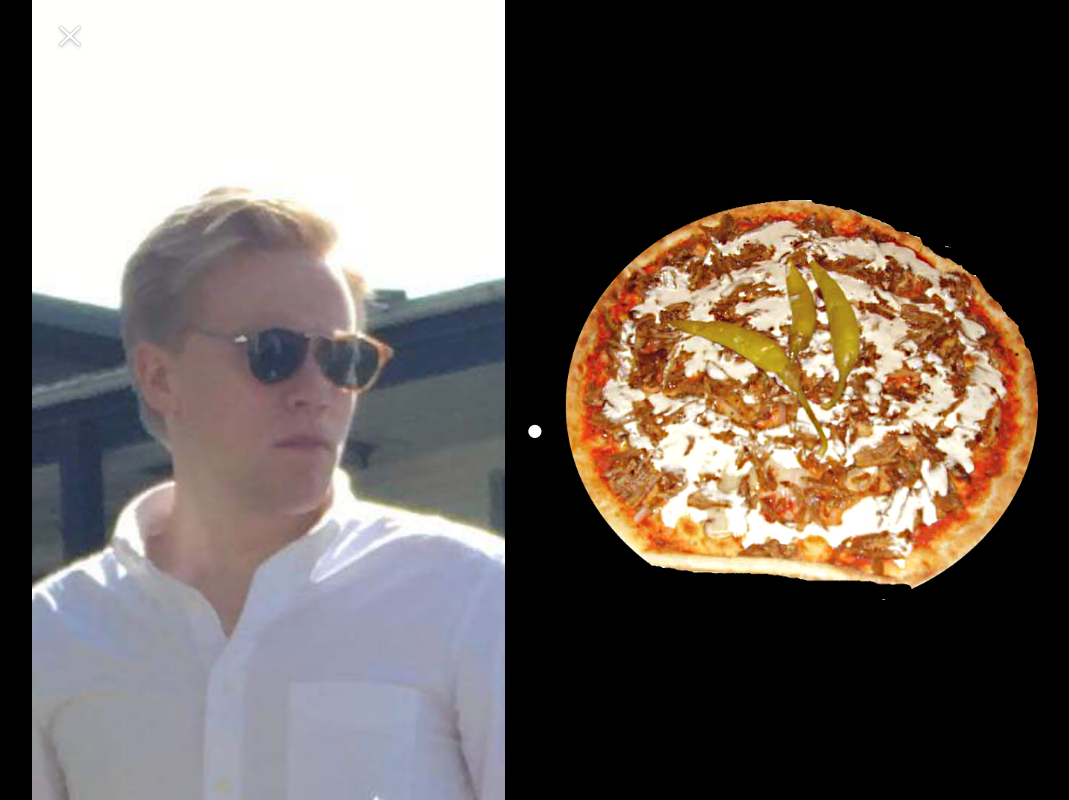
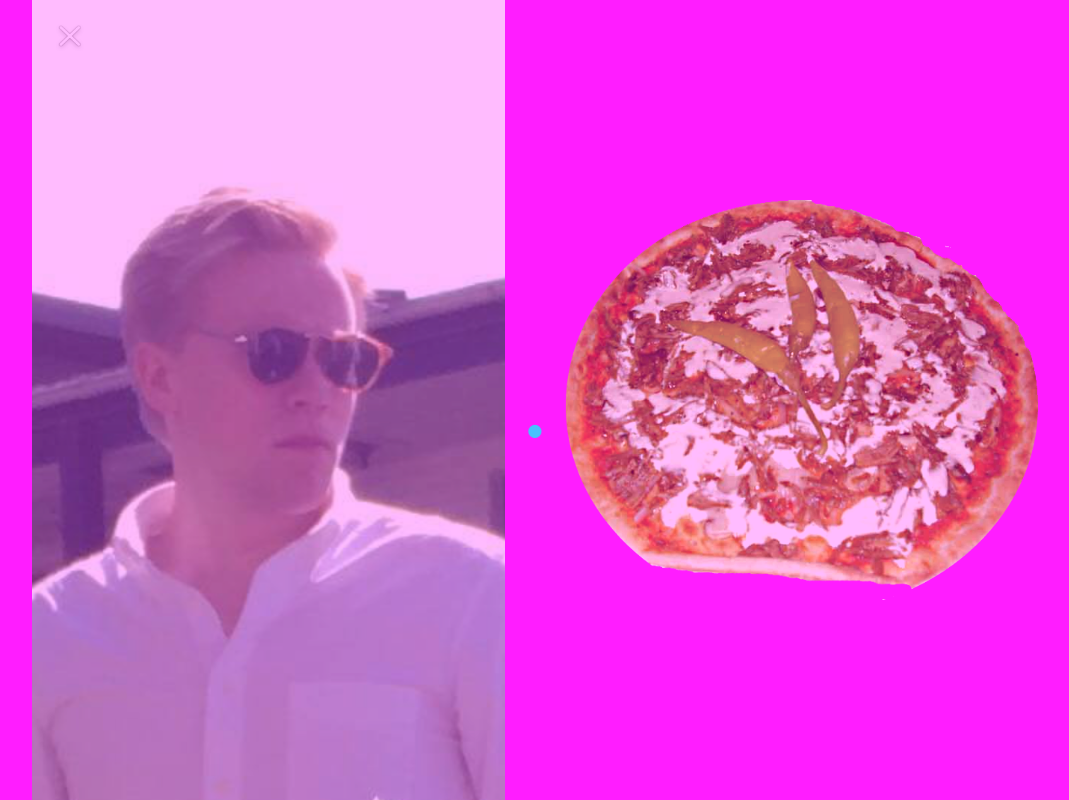
Before and after one commit to anthager/Anton.Pizza, a React (Create React App) app: page / in a window 1280 px wide. Shown: the whole page, without its empty margins (153-1222 px from the left). Built offline with nearby package versions, Linux system fonts and the light colour scheme.

Commit message:
added a algorithm for determine the ultimate backgroud color with a neural network

```diff
--- a/src/App.css
+++ b/src/App.css
@@ -6,7 +6,6 @@
   height: 100vh;
   align-content: center;
   justify-content: center;
-  background-color: black;
 }
 
 img {
@@ -14,6 +13,7 @@ img {
   justify-self: center;
   width: 100%;
   max-height: 100vh;
+  opacity: 0.7;
 }
 
 span {
@@ -21,5 +21,4 @@ span {
   justify-self: center;
   font-size: 100px;
   position: relative;
-  color: white;
 }
--- a/src/App.js
+++ b/src/App.js
@@ -1,13 +1,22 @@
 import React, { Component } from 'react';
 import './App.css';
+
+const calcColors = () => {
+  const colors = ["1","2","3","4","5","6","7","8","9","a","b","c","d","e","f"]
+  let color = ""
+  for (let i = 0; i < 6; i++) {
+    color += colors[Math.floor(Math.random() * colors.length)]
+  }
+  return color
+}
 
 class App extends Component {
   render() {
     return (
-      <div className="App">
-        <img src="anton.png" className="anton"></img>
-        <span>.</span>
-        <img src="pizza.png" className="pizza"></img>
+      <div className="App" style={{"background-color": `#${calcColors()}`}}>
+        <img src="anton.png" className="anton" alt="Anton"></img>
+        <span style={{"color": `#${calcColors()}`}}>.</span>
+        <img src="pizza.png" className="pizza" alt="Pizza"></img>
       </div>
     );
   }
```
